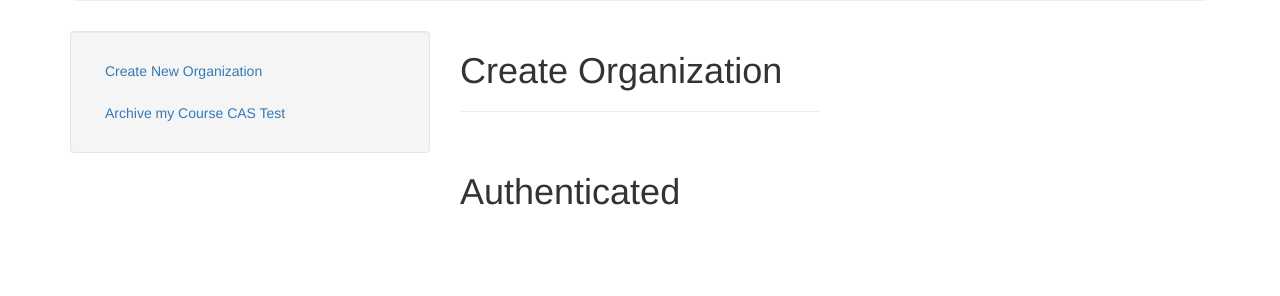
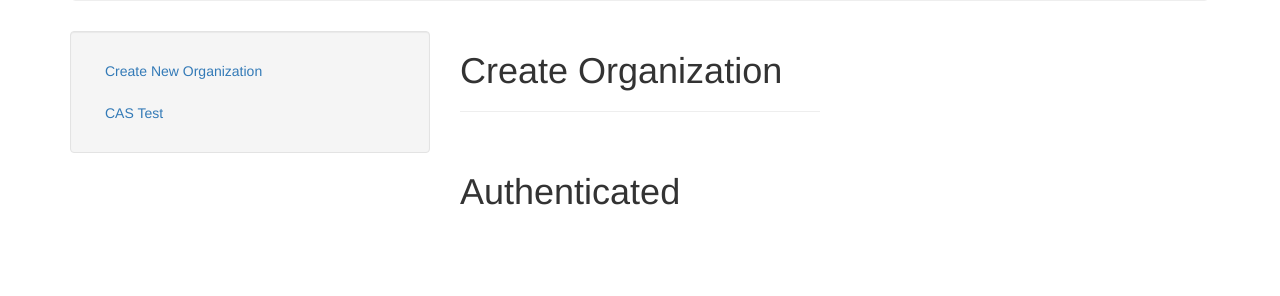
Before and after one commit to ericaroy/autoorganizations, a Flask app: page /archive in a window 1280 px wide. Shown: the part 279-575 px from the top of the page. Run offline with Flask 2, Linux system fonts and the light colour scheme; parts of the project's set-up code (start-up, migrations or seed data) failed here and were passed over; some libraries are stand-ins or nearby versions.

Commit message:
Update base.html

```diff
--- a/app/templates/base.html
+++ b/app/templates/base.html
@@ -47,7 +47,7 @@
           {% block sidebar %}
           <ul class='well nav nav-stacked'>
             <li><a href='{{ url_for('create') }}'>Create New Organization</a></li>
-            <li><a href='{{ url_for('archive') }}'>Archive my Course CAS Test</a></li>
+            <li><a href='{{ url_for('archive') }}'>CAS Test</a></li>
 
           </ul>
           {% endblock %}
```
